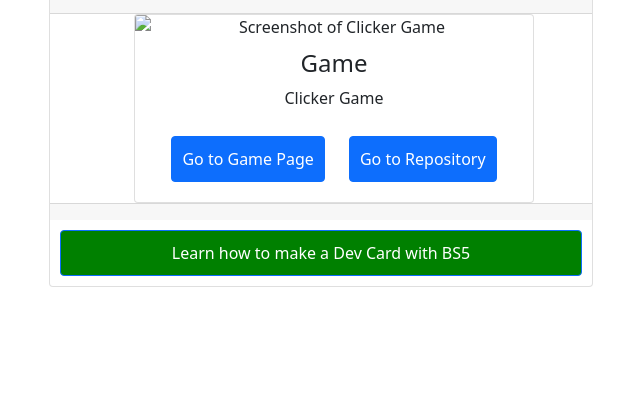
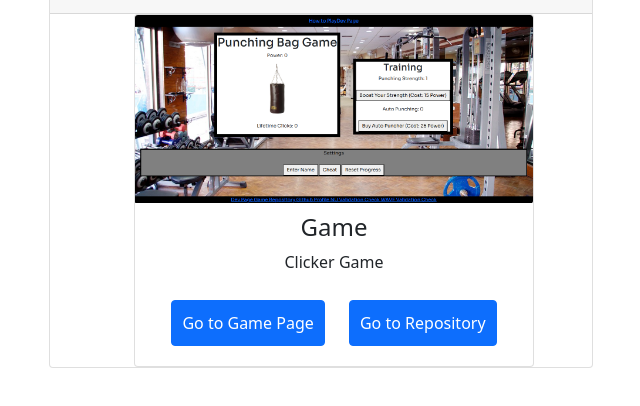
Before and after one commit to Genovios/Genovios, a plain HTML site: page docs/pages/project.html in a window 1280 px wide. Shown: the part 134-540 px from the top of the page, without its empty margins (361-1001 px from the left). Drawn offline with nearby package versions, Linux system fonts and the light colour scheme; a web font is replaced by a local one.

Commit message:
Update project.html

```diff
--- a/docs/pages/project.html
+++ b/docs/pages/project.html
@@ -31,7 +31,7 @@
 					<h4 class="card-title"> Project: Clicker Game </h4>
 				</div>
 				<div class="card" style="width:400px">
-  					<img class="card-img-top" src="./images/gameScreenshot.png" alt="Screenshot of Clicker Game">
+  					<img class="card-img-top" src="../images/gameScreenshot.png" alt="Screenshot of Clicker Game">
   						<div class="card-body">
     						<h4 class="card-title"> Game </h4>
     						<p class="card-text">
@@ -45,13 +45,6 @@
 							</a>
   						</div>
 				</div>
-
-				<!-- Footer Button of Card -->
-				<div class="card-footer"></div>
-					<!-- Link to W3 Schools Site -->
-					<a class="btn btn-primary" href="https://www.w3schools.com/bootstrap5/bootstrap_cards.php" target="blank">
-						Learn how to make a Dev Card with BS5
-					</a>
 			</div>
 		</div>
 
```
